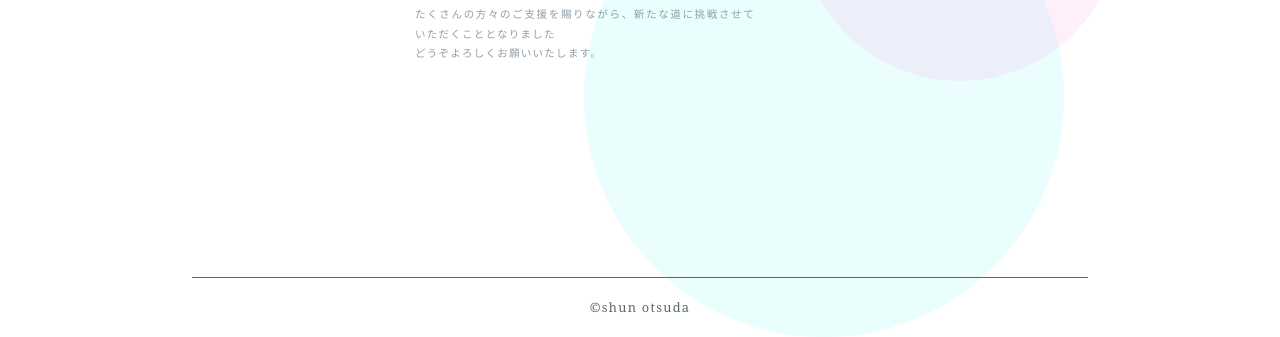
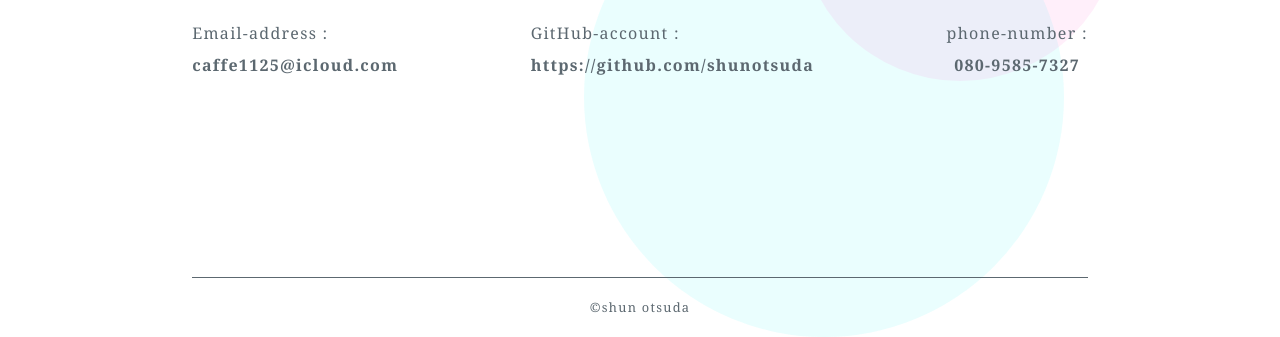
Before and after one commit to shunotsuda/portfolio, a plain HTML site: page contact.html in a window 1280 px wide. Shown: the part 463-800 px from the top of the page. Drawn offline with nearby package versions, Linux system fonts and the light colour scheme.

Commit message:
contactページ追加

```diff
--- a/contact.html
+++ b/contact.html
@@ -70,18 +70,27 @@
             <main>
                 <div class="container">
                     <div class="hero">
-                        <p class="hero__sub">
-                            お問い合わせ
-                        </p>
+                        <p class="hero__sub">お問い合わせ</p>
                         <h1 class="hero__title">
                             <p class="slideStep"><span>Contact</span></p>
                         </h1>
-                        <div class="hero__description">
-                            <p class="hero__subtext">
-                                お忙しい中、ご覧いただき、誠にありがとうございます。<br />
-                                たくさんの方々のご支援を賜りながら、新たな道に挑戦させていただくこととなりました<br />
-                                どうぞよろしくお願いいたします。
-                            </p>
+                    </div>
+                    <div class="contact">
+                        <div class="contact__item">
+                            <p>Email-address :</p>
+                            <a href="mailto:"
+                                ><p><b>caffe1125@icloud.com</b></p></a
+                            >
+                        </div>
+                        <div class="contact__item">
+                            <p>GitHub-account :</p>
+                            <a href="https://github.com/shunotsuda"
+                                ><p><b>https://github.com/shunotsuda</b></p></a
+                            >
+                        </div>
+                        <div class="contact__item">
+                            <p>phone-number :</p>
+                            <a href="tel:"><p><b>080-9585-7327</b></p></a>
                         </div>
                     </div>
                 </div>
--- a/styles/pages/_contact.scss
+++ b/styles/pages/_contact.scss
@@ -1,2 +1,25 @@
 @use "../globals" as *;
 @use "../parts/common" as *;
+
+.contact {
+    margin-top: 6rem;
+    display: flex;
+    flex-direction: column;
+    font-size: 1rem;
+    @include mq(600) {
+        font-size: 1.6rem;
+        flex-direction: row;
+        justify-content: space-around;
+    }
+    &__item {
+        padding-bottom: 2rem;
+        & > a {
+            text-align: center;
+            &:hover {
+                & p {
+                    background: rgba(0, 0, 0, 0.1);
+                }
+            }
+        }
+    }
+}
--- a/styles/pages/_home.scss
+++ b/styles/pages/_home.scss
@@ -84,6 +84,7 @@ main {
 }
 .hero {
     position: relative;
+    margin-bottom:4rem;
     &__title {
         color: $cMainTitle;
         font-size: 4rem;
@@ -183,8 +184,19 @@ main {
             text-align: justify;
         }
     }
+    &__sub{
+        @include mq(600){
+            font-size:3rem ;
+        }
+    }
 }
-
+.flex{
+    display: flex;
+    flex-direction: column;
+    @include mq(600){
+        flex-direction: row;
+    }
+}
 .footer {
     font-size: 1rem;
     height: 60px;
```
Also changed, not shown: styles/style.css, 1 other file.
